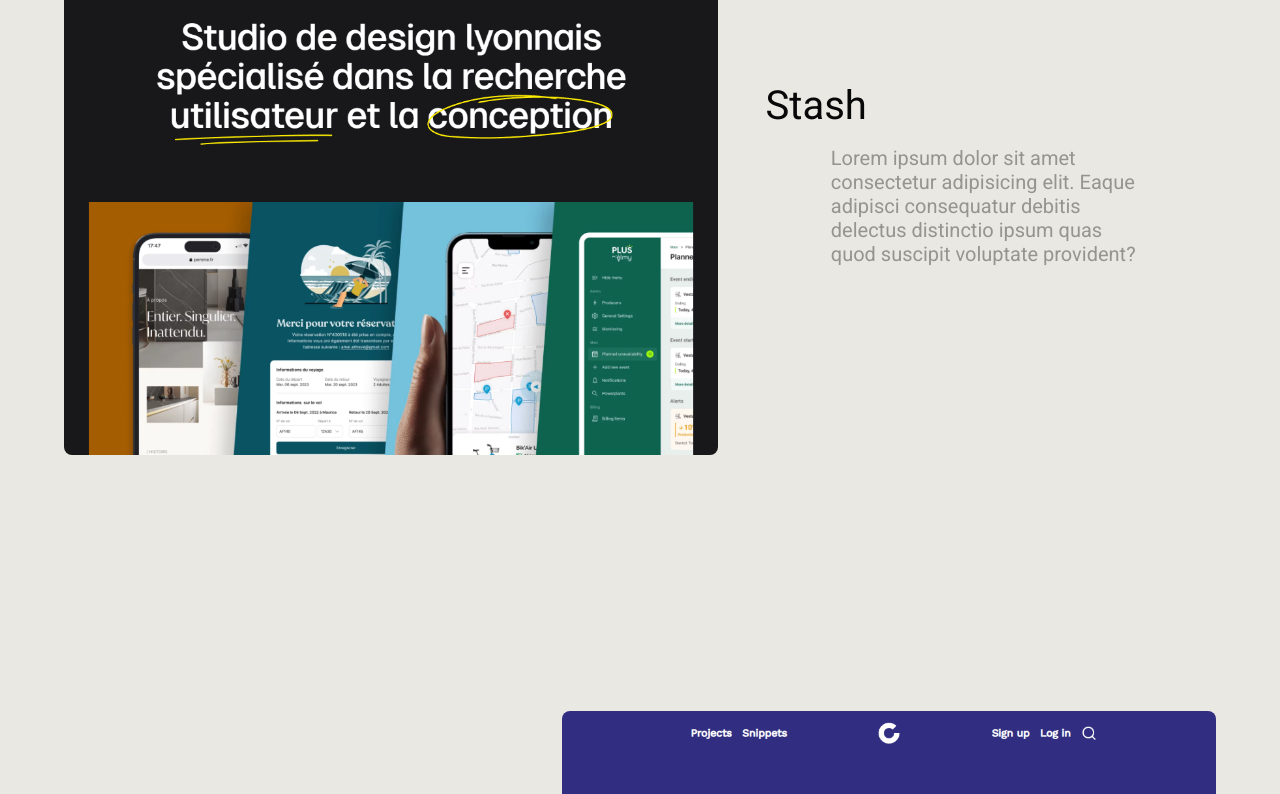
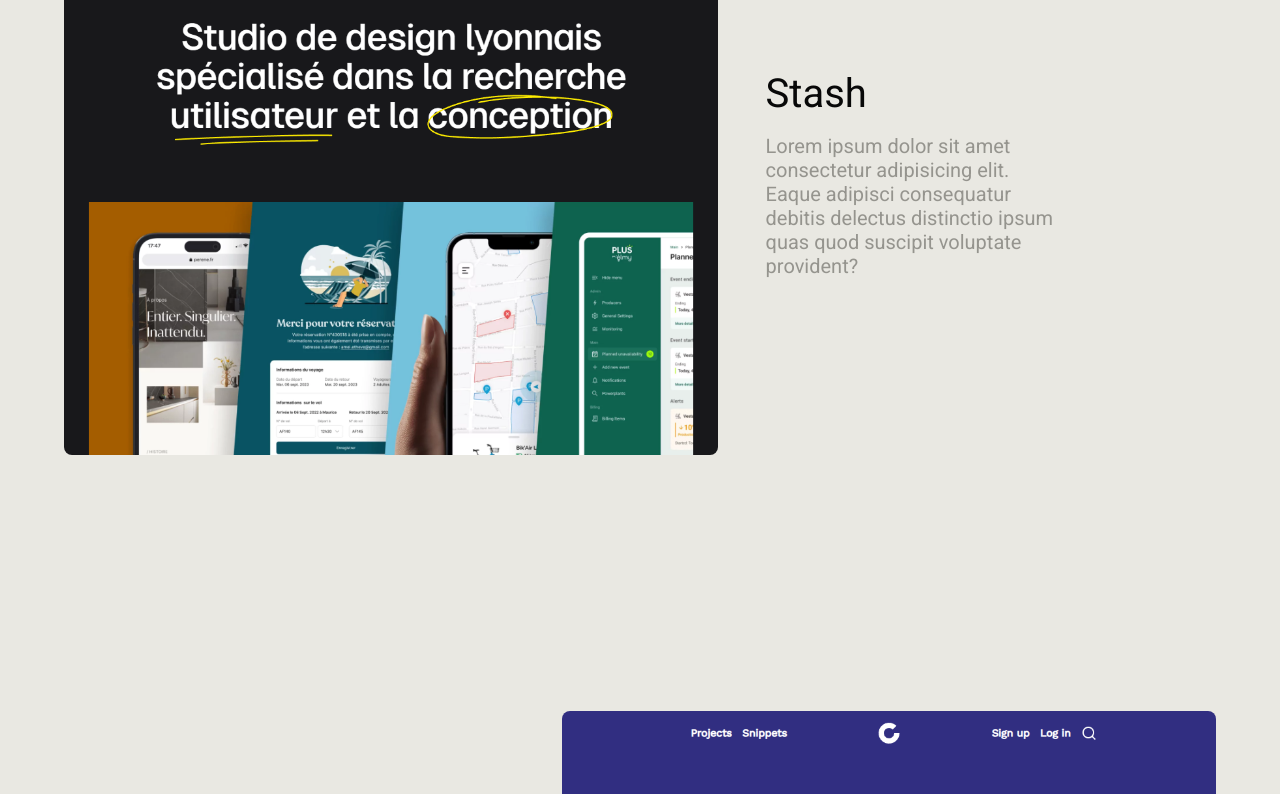
Before and after one commit to SebastienLaurentt/Portfolio-V2, a Next.js app: page / in a window 1280 px wide. Shown: the part 2020-2814 px from the top of the page. Built offline with nearby package versions, Linux system fonts and the light colour scheme.

Commit message:
update projectCard for lg display

```diff
--- a/components/ProjectCard/ProjectCard.tsx
+++ b/components/ProjectCard/ProjectCard.tsx
@@ -25,7 +25,7 @@ const ProjectCard = ({
       <div className={`md:flex ${isRowReverse} md:items-center md:gap-x-12 w-full`}>
         <div className="text-center md:text-left  md:w-4/5 xl:w-3/5 ">
           <h3 className="mb-4 ">{projectTitle}</h3>
-          <p className="max-w-[320px]  mx-auto ">{projectDescription}</p>
+          <p className="max-w-[320px] lg:max-w-[300px] mx-auto md:mx-0">{projectDescription}</p>
         </div>
         <div className="mt-[40px] md:mt-0 ">
           <Image src={src} alt={alt} className="rounded-lg" />
```
